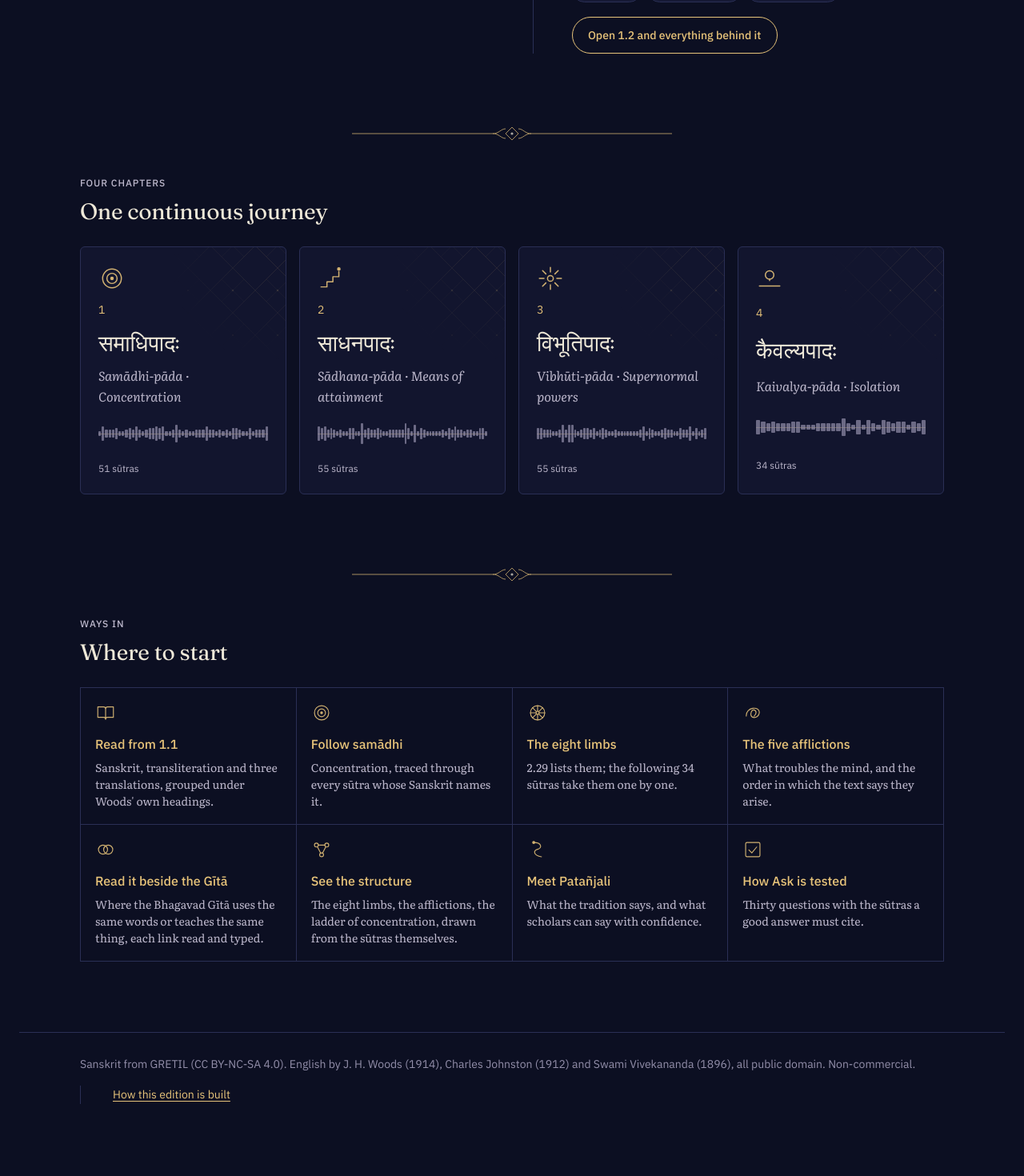
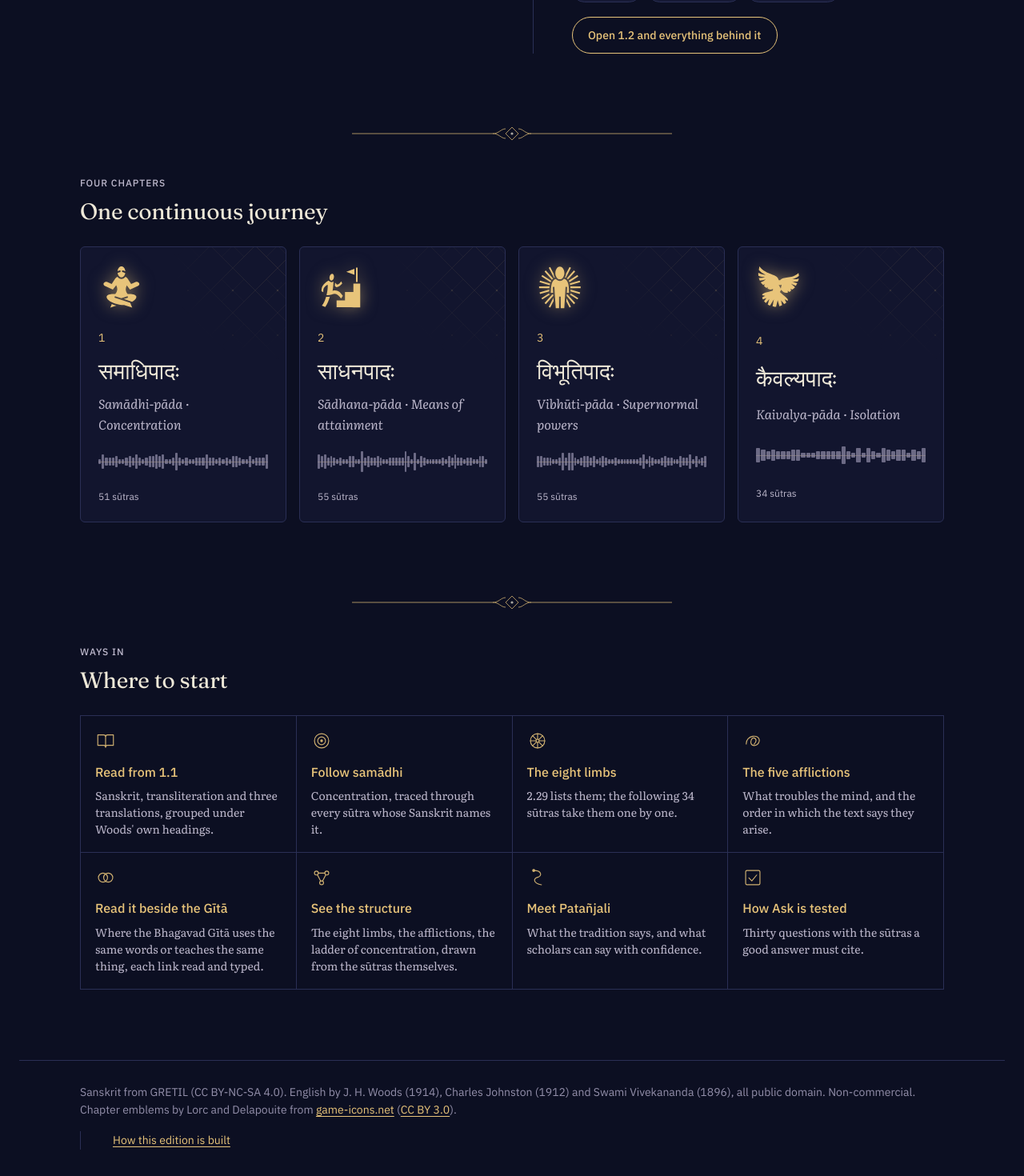
Before and after one commit to yashsharmahere/yogasutra, a Next.js app: page / in a window 1280 px wide. Shown: the part 1805-3275 px from the top of the page at 80% size. Before the commit the page ends 3233 px from the top, so only its background shows below. Built offline with nearby package versions, Linux system fonts and the light colour scheme; a web font is replaced by a local one.

Commit message:
Chapter emblems from game-icons.net (Lorc, Delapouite; CC BY 3.0), credited in the footer
Co-Authored-By: Claude Opus 5.5 <noreply@anthropic.com>
Claude-Session: https://claude.ai/code/session_01WCxtPEENy3nUsD4HDMGYrK

```diff
--- a/app/globals.css
+++ b/app/globals.css
@@ -532,3 +532,6 @@ html,body{overflow-x:clip}
 .hero-art{width:min(50vw,660px)}
 .hero2 .lede2{max-width:44ch}
 @media (max-width:900px){.hero-art{width:130vw;opacity:.32}}
+.pada-art{color:var(--indigo);filter:drop-shadow(0 0 10px var(--glow));margin-bottom:var(--s-3)}
+.pada-art path{fill:currentColor}
+:root[data-theme="light"] .pada-art{filter:none}
--- a/app/layout.tsx
+++ b/app/layout.tsx
@@ -31,7 +31,7 @@ export default function RootLayout({ children }: { children: React.ReactNode })
         </div></header>
         <main id="main"><div className="wrap" id="view">{children}</div></main>
         <footer><div className="wrap">
-          <span>Sanskrit from GRETIL (CC BY-NC-SA 4.0). English by J. H. Woods (1914), Charles Johnston (1912) and Swami Vivekananda (1896), all public domain. Non-commercial.</span>
+          <span>Sanskrit from GRETIL (CC BY-NC-SA 4.0). English by J. H. Woods (1914), Charles Johnston (1912) and Swami Vivekananda (1896), all public domain. Non-commercial. Chapter emblems by Lorc and Delapouite from <a href="https://game-icons.net">game-icons.net</a> (<a href="https://creativecommons.org/licenses/by/3.0/">CC BY 3.0</a>).</span>
           <span><Link href="/method">How this edition is built</Link></span>
         </div></footer>
       </body>
--- a/app/page.tsx
+++ b/app/page.tsx
@@ -3,6 +3,7 @@ import { PADAS, S, C, D, byId, cById } from "@/lib/corpus";
 import { Woods } from "@/components/Bits";
 import Icon, { Ornament } from "@/components/Icons";
 import HeroThread from "@/components/HeroThread";
+import PadaArt from "@/components/PadaArt";
 import PullServer from "@/components/PullServer";
 
 const GROUND = [["/sutra/1-1", "Read from 1.1", "Sanskrit, transliteration and three translations, grouped under Woods' own headings.", "read"], ["/concepts/samadhi", "Follow samādhi", "Concentration, traced through every sūtra whose Sanskrit names it.", "samadhi"], ["/sutra/2-29", "The eight limbs", "2.29 lists them; the following 34 sūtras take them one by one.", "limb"], ["/concepts/klesa", "The five afflictions", "What troubles the mind, and the order in which the text says they arise.", "affliction"], ["/gita", "Read it beside the Gītā", "Where the Bhagavad Gītā uses the same words or teaches the same thing, each link read and typed.", "gita"], ["/visuals", "See the structure", "The eight limbs, the afflictions, the ladder of concentration, drawn from the sūtras themselves.", "structure"], ["/patanjali", "Meet Patañjali", "What the tradition says, and what scholars can say with confidence.", "serpent"], ["/tests", "How Ask is tested", "Thirty questions with the sūtras a good answer must cite.", "test"]];
@@ -46,7 +47,7 @@ export default function Home() {
         <div className="padas">
           {PADAS.map((p) => (
             <Link key={p.n} className="pada-card" href={`/read/${p.n}`}>
-              <Icon name={["samadhi", "sadhana", "vibhuti", "kaivalya"][p.n - 1]} size={34} />
+              <PadaArt n={p.n} />
               <span className="mono pada-n">{p.n}</span>
               <span className="r-deva" style={{ display: "block", fontSize: "var(--s-6)" }}>{p.deva}</span>
               <span className="iast" style={{ display: "block", color: "var(--ink-2)" }}>{p.name} · {p.woods}</span>
--- /dev/null
+++ b/components/PadaArt.tsx
@@ -0,0 +1,8 @@
+import art from "@/lib/padaArt.json";
+
+// Chapter emblems: a seated figure (concentration), a figure climbing steps (practice), a radiant figure (powers), a dove (freedom).
+// From game-icons.net by Lorc and Delapouite, CC BY 3.0 (https://creativecommons.org/licenses/by/3.0/).
+export default function PadaArt({ n, size = 56 }: { n: number; size?: number }) {
+  const a = (art as Record<string, { name: string; author: string; body: string }>)[String(n)];
+  return <svg className="pada-art" width={size} height={size} viewBox="0 0 512 512" aria-hidden="true" focusable="false" dangerouslySetInnerHTML={{ __html: a.body }} />;
+}
```
Also changed, not shown: lib/padaArt.json (added, +1 -0 lines).
